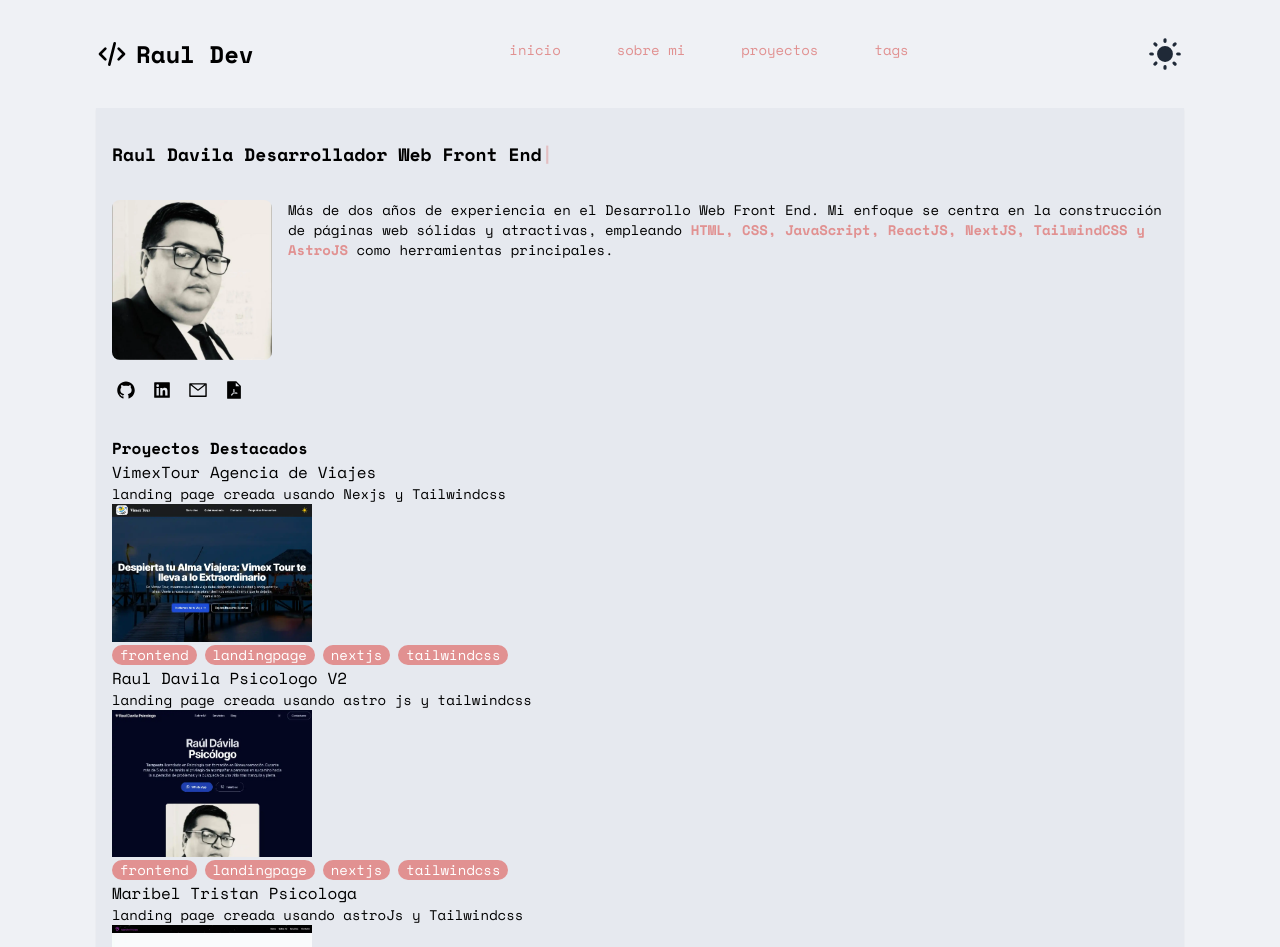
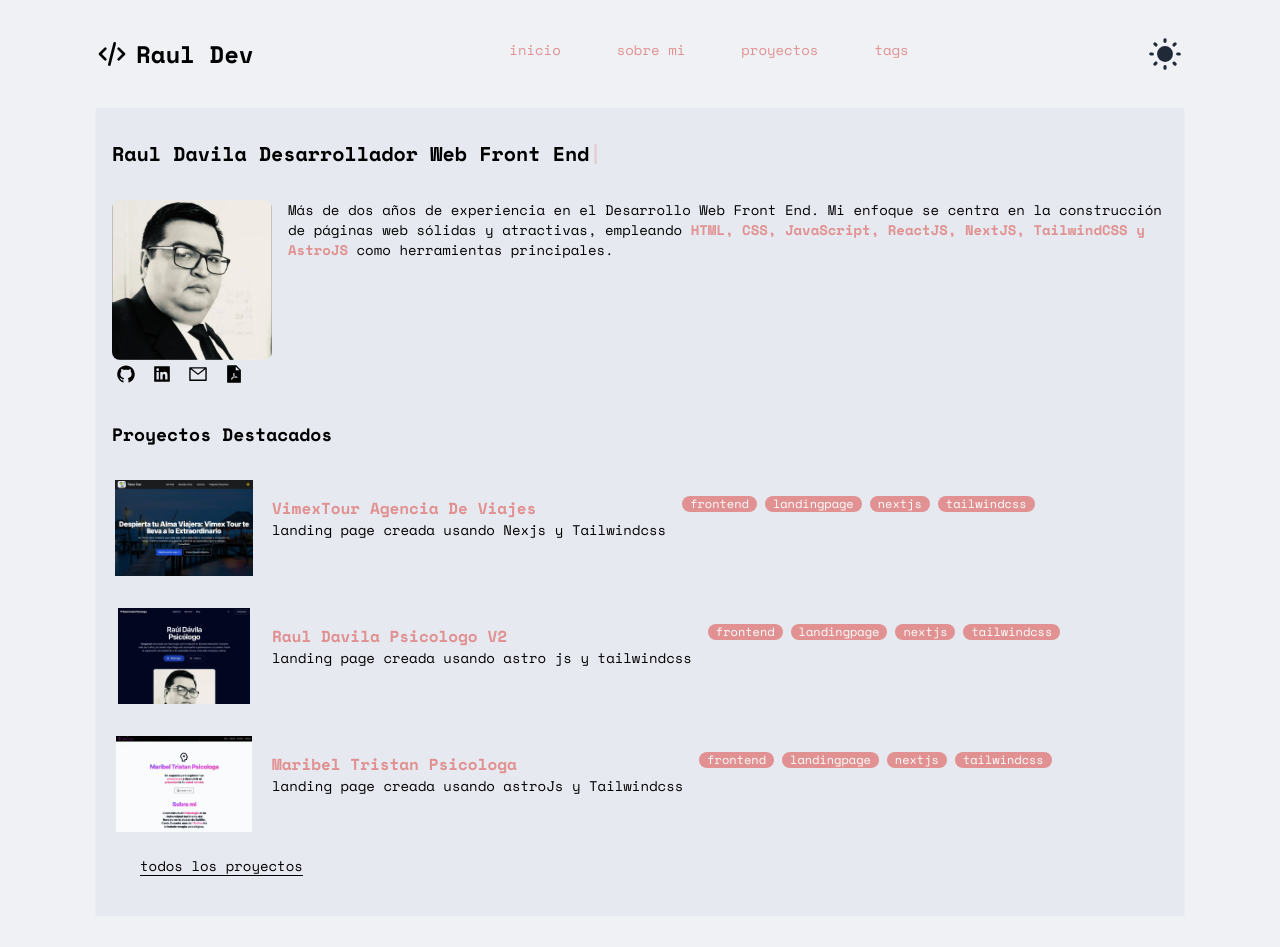
Before and after one commit to magoMercurio/next-portfolio-2024, a Next.js app: page / in a window 1280 px wide. Shown: the top 947 px of the page. After the commit the page ends 916 px from the top, so only its background shows below. Built offline with nearby package versions, Linux system fonts and the light colour scheme.

Commit message:
refactor Card component

```diff
--- a/src/app/globals.css
+++ b/src/app/globals.css
@@ -6,7 +6,6 @@
 
 
   html {
-
     @apply scroll-smooth
   }
   body {
@@ -18,10 +17,14 @@
   }
 
   h1 {
-    @apply text-lg font-bold capitalize
+    @apply text-xl font-bold capitalize
   }
 
   h2 {
+    @apply text-lg font-semibold text-pretty capitalize
+  }
+
+  h3 {
     @apply text-base font-semibold text-pretty capitalize
   }
 
@@ -37,6 +40,10 @@
     @apply  text-sm transition delay-100 text-[#e19191] dark:text-green-200  hover:underline block py-2 px-3 cursor-pointer
   }
 
+  .links {
+    @apply  text-sm transition delay-100 underline decoration-1 hover:decoration-2 underline-offset-4 hover:decoration-[#e19191] dark:hover:decoration-green-200 block py-2 px-3 cursor-pointer
+  }
+
   .btn-cta {
     @apply text-white bg-blue-700 hover:bg-blue-800 focus:ring-4 focus:ring-blue-300 font-medium rounded-lg text-lg px-5 py-2.5 me-2 mb-2 dark:bg-blue-600 dark:hover:bg-blue-700 focus:outline-none dark:focus:ring-blue-800
   }
@@ -46,7 +53,7 @@
   }
 
   .tagspill {
-    @apply bg-[#e19191] dark:bg-green-200 text-white dark:text-black text-sm px-2 rounded-full
+    @apply flex items-center h-4 bg-[#e19191] dark:bg-green-200 text-white dark:text-black text-xs px-2 rounded-full
   }
 
   .section {
--- a/src/components/Card.jsx
+++ b/src/components/Card.jsx
@@ -1,21 +1,19 @@
-import Link from "next/link"
-import Image from "next/image"
+import Link from "next/link";
+import Image from "next/image";
 
 export const Card = ({ proyect, className }) => {
-
-  const  { titulo, descripcion, imagen, slug, tags } =  proyect
+  const { titulo, descripcion, imagen, slug, tags } = proyect;
 
   return (
-        <div className={ `card ${ className }` }>
-            <h3>{titulo}</h3>
-              <p>{descripcion}</p>
-              <Link href={`/proyectos/${slug}`}
-              className="w-fit h-fit"
+    <div className={`card ${className} flex flex-col sm:flex-row max-w-5xl `}>
+      <Link
+        href={`/proyectos/${slug}`}
+        className=" flex mx-auto sm:mx-0 items-center w-fit h-fit "
       >
         <Image
-                width={200}
-                height={200}
-                className="object-contain"
+          width={150}
+          height={150}
+          className="object-contain w-36 h-24"
           priority
           blurDataURL={imagen}
           placeholder="blur"
@@ -23,16 +21,17 @@ export const Card = ({ proyect, className }) => {
           alt={titulo}
         />
       </Link>
-            <ul className="inline-flex flex-wrap gap-2">
-              {
-                tags.map((tag) => (
-                  <li key={tag}
-                    className="tagspill"
-                  >{tag}</li>
-                ))
-              }
+      <div className="mx-4 mt-4">
+        <h3 className="accent">{titulo}</h3>
+        <p>{descripcion}</p>
+      </div>
+      <ul className="flex flex-wrap mt-4 gap-2">
+        {tags.map((tag) => (
+          <li key={tag} className="tagspill">
+            {tag}
+          </li>
+        ))}
       </ul>
     </div>
-
-    )
-}
+  );
+};
--- a/src/components/ui/Hero.jsx
+++ b/src/components/ui/Hero.jsx
@@ -8,7 +8,7 @@ export function Hero() {
       <h1 className=" text-center sm:text-left">
         Raul Davila Desarrollador Web <span className="hidden sm:inline">Front End</span><span className="accent blink font-extrabold">|</span>
       </h1>
-      <article className="mt-8 mb-4 flex flex-col sm:flex-row gap-4">
+      <article className="mt-8  flex flex-col sm:flex-row gap-4">
         <Image src="/images/bwheroimg.webp" alt="heroimage"
             width={160}
             height={160}
--- a/src/components/ui/ProyectSection.jsx
+++ b/src/components/ui/ProyectSection.jsx
@@ -1,40 +1,23 @@
-import { proyectsdata } from "@/data/proyectdata"
-import { Card } from "@/components/Card"
+import Link from "next/link";
+import { proyectsdata } from "@/data/proyectdata";
+import { Card } from "@/components/Card";
 
-
-const pinnedProyects = proyectsdata.filter(proyect => proyect.pin)
-
+const pinnedProyects = proyectsdata.filter((proyect) => proyect.pin);
 
 export const ProyectSection = () => {
   return (
     <section className=" mt-8">
-      <h2>
-      proyectos destacados
-      </h2>
-      <article>
-        {/* {
-          pinnedProyects.map(proyect => {
-            return (
-              <div key={proyect.titulo}>
-                <h3>{proyect.titulo}</h3>
-                <p>{proyect.descripcion}</p>
-              </div>
-            )
-          })
-        } */}
-        {
-          pinnedProyects.map(proyect => {
-            return (
-              <Card key={proyect.titulo} className={``}
-                proyect = {proyect}
-              />
-
-
-            )
-          })
-        }
-
+      <h2>proyectos destacados</h2>
+      <article className="">
+        {pinnedProyects.map((proyect) => {
+          return (
+            <Card key={proyect.titulo} className={`mt-8`} proyect={proyect} />
+          );
+        })}
       </article>
+      <p className="mt-4 ml-4 links">
+        <Link href="/proyectos">todos los proyectos</Link>
+      </p>
     </section>
-  )
-}
+  );
+};
```
Lines whose indentation alone changed are shown as unchanged.
